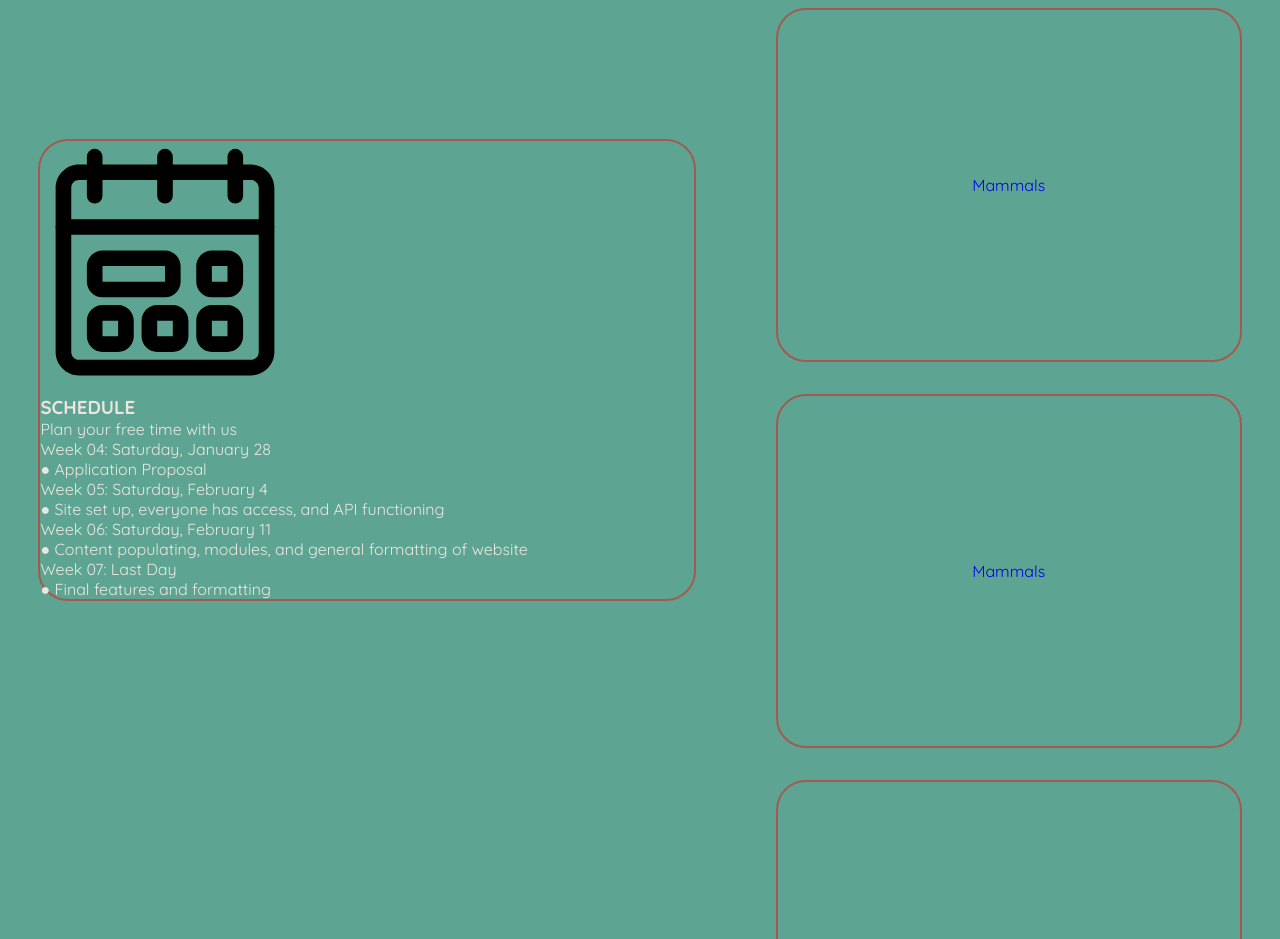
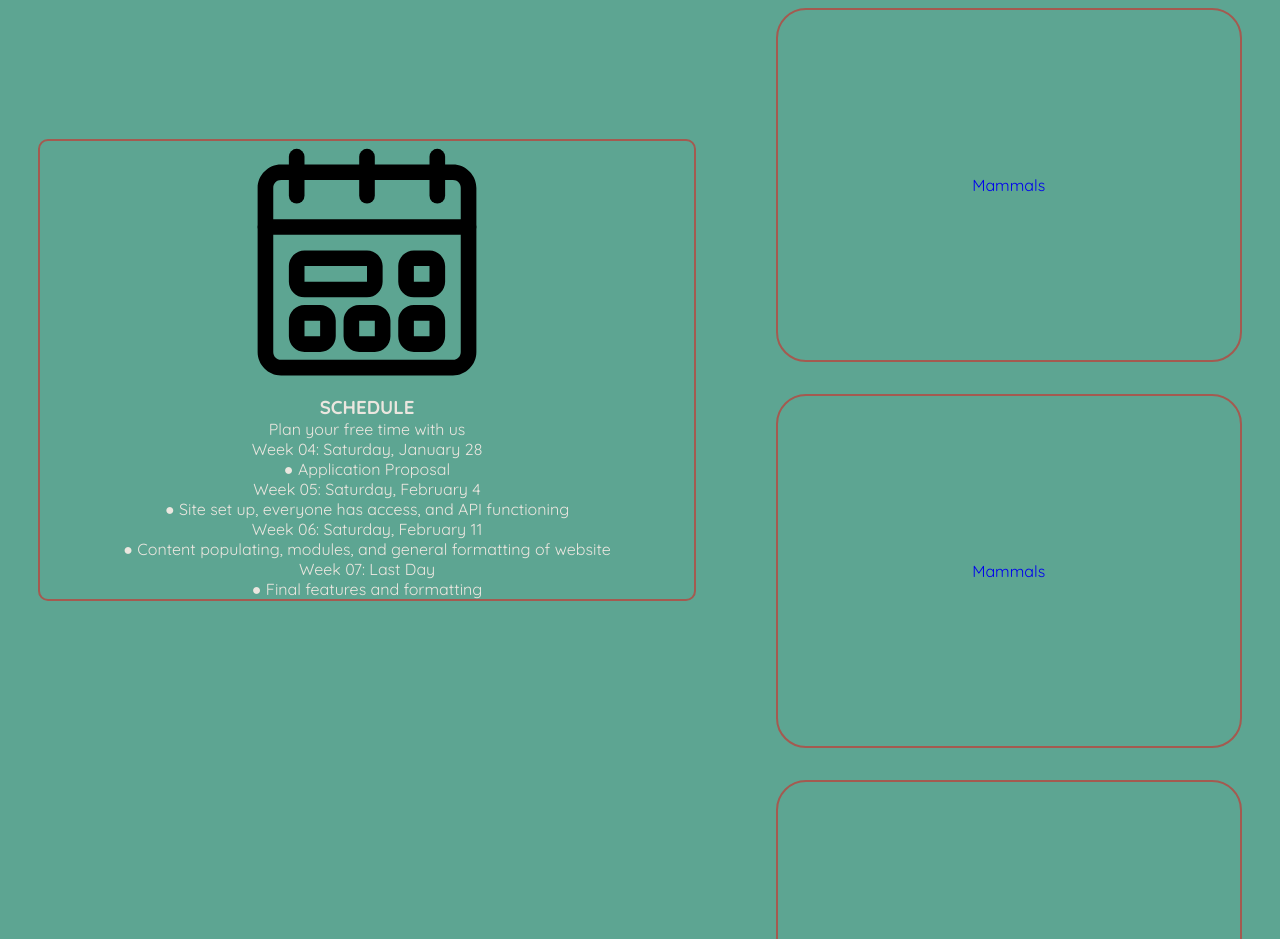
Before and after one commit to katelyndb/FinalZooProject, a plain HTML site: page index.html in a window 1280 px wide. Shown: the part 1280-2219 px from the top of the page. Drawn offline with Linux system fonts and the light colour scheme.

Commit message:
schedule alignment

```diff
--- a/css/small.css
+++ b/css/small.css
@@ -143,10 +143,10 @@ section{
 }
 
 #schedule #items #schedule-content{
-    text-align: start;
+    text-align: center;
     word-spacing: normal;
     border: 2px solid var(--second-color);
-    border-radius: 30px;
+    border-radius: 10px;
 }
 
 #schedule #items #portfolio #layer{
```
